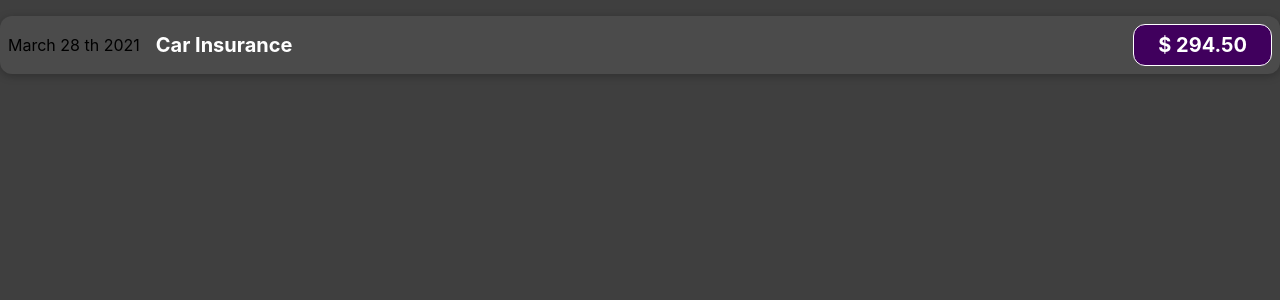
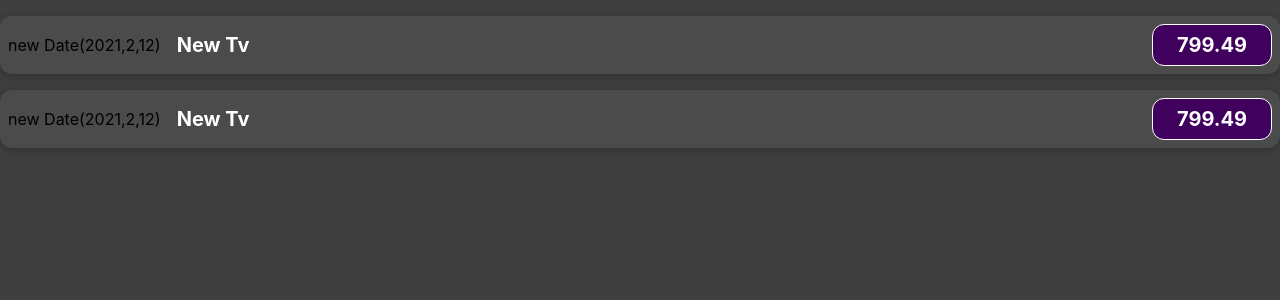
Before and after one commit to vikash-verma-profile/react-demo-example, a React (Create React App) app in the folder react-demo/: page / in a window 1280 px wide. Shown: the top 300 px of the page. Built offline with nearby package versions, Linux system fonts and the light colour scheme.

Commit message:
first commit

```diff
--- a/react-demo/src/App.js
+++ b/react-demo/src/App.js
@@ -6,9 +6,15 @@ import ExpenseItem from './components/expenseItem';
 //Functional Component
 
 function App() {
+
+  const expenses=[
+    { title:'New Tv',amount:799.49,date:new Date(2021,2,12)},
+    { title:'Car Insurance',amount:294.34, date:new Date(2021,2,20)}
+  ]
   return (
    <div>
-     <ExpenseItem />
+     <ExpenseItem title="New Tv" amount="799.49" date="new Date(2021,2,12)" />
+     <ExpenseItem  title="New Tv" amount="799.49" date="new Date(2021,2,12)" />
      </div>
   );
 }
--- a/react-demo/src/components/expenseItem.js
+++ b/react-demo/src/components/expenseItem.js
@@ -1,11 +1,14 @@
 import  '../css/ExpenseItem.css';
 
-function ExpenseItem() {
+function ExpenseItem(props) {
+    const expenseDate=new Date(2021,10,26);
+    const expenseTitle='Car Insurance';
+    const expenseAmount=294.67;
     return ( <div className="expense-item">
-        <div> March 28 th 2021 </div>
+        <div> {props.date }</div>
         <div className="expense-item__description">
-        <h2> Car Insurance </h2>
-        </div> <div className="expense-item__price"> $ 294.50 </div> </div >
+        <h2> {props.title}</h2>
+        </div> <div className="expense-item__price"> {props.amount} </div> </div >
     )
 }
 
```
